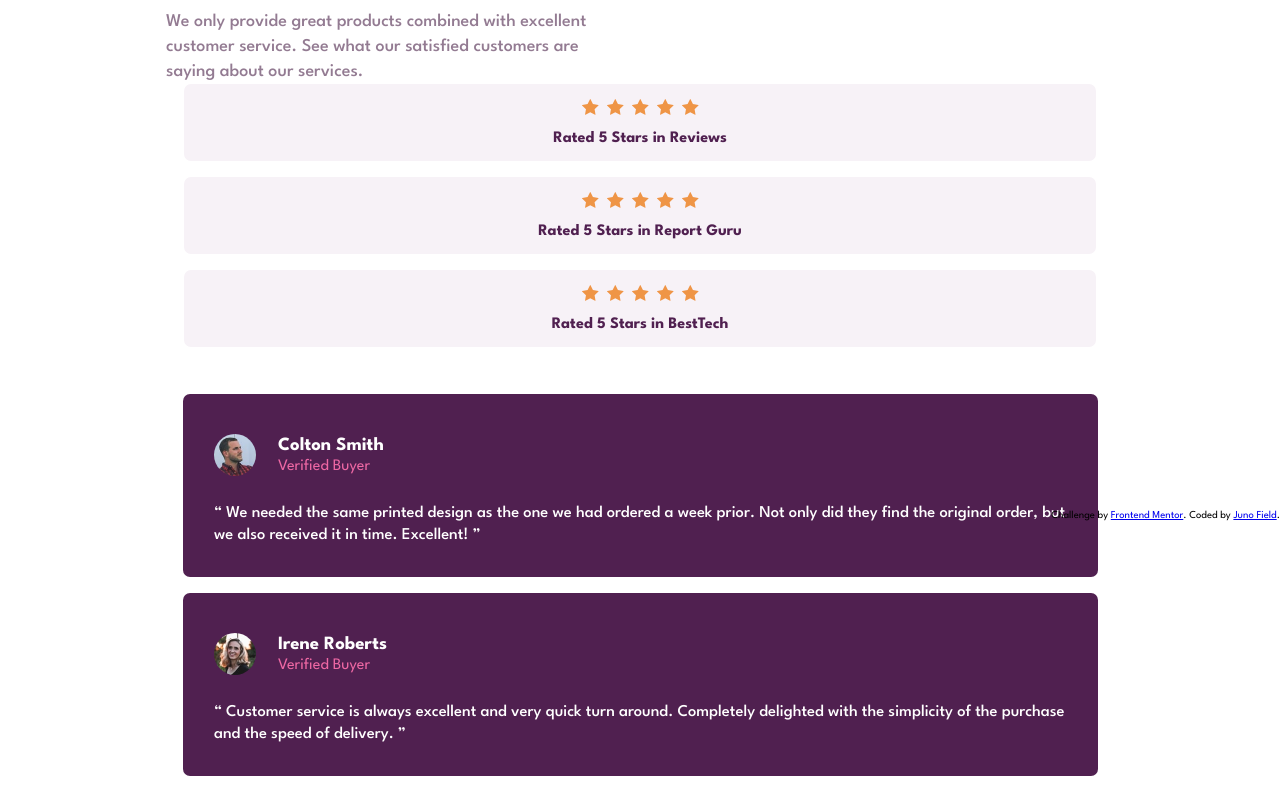
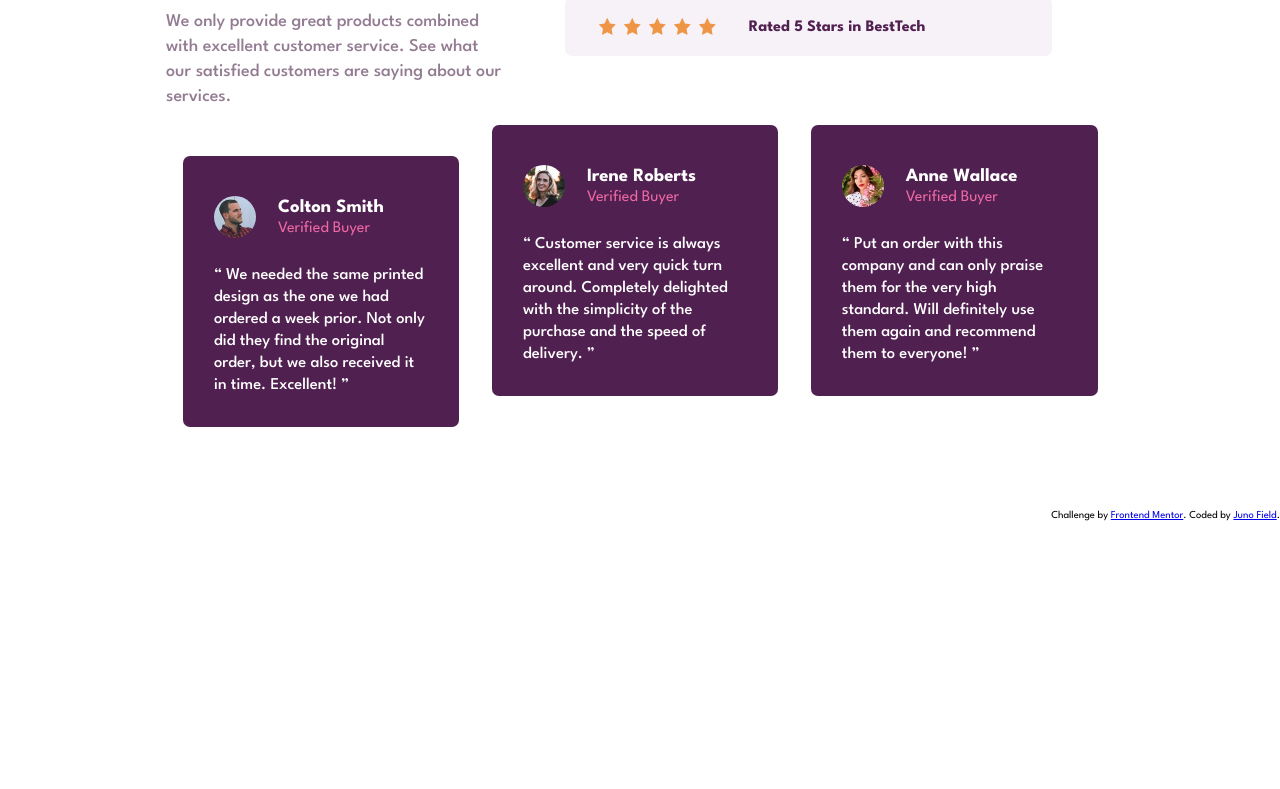
Before and after one commit to JunoField/fm6-social-proof-section, a website built with Parcel: page index.html in a window 1280 px wide. Shown: the part 279-1068 px from the top of the page. After the commit the page ends 900 px from the top, so only its background shows below. Built offline with nearby package versions, Linux system fonts and the light colour scheme.

Commit message:
set up main grid, still needs a lot more tuning

```diff
--- a/index.html
+++ b/index.html
@@ -65,7 +65,7 @@
 
 
     <div id="customer-review-section">
-      <article class="customer-review">
+      <article class="customer-review" id="review-colton">
         <div class="customer-review-header">
           <img src="images/image-colton.jpg">
           <div>
@@ -80,7 +80,7 @@
             Excellent! &#8221;</p>
       </article>
 
-      <article class="customer-review">
+      <article class="customer-review" id="review-irene">
         <div class="customer-review-header">
           <img src="images/image-irene.jpg">
           <div>
@@ -94,7 +94,7 @@
       delighted with the simplicity of the purchase and the speed of delivery. &#8221;</p>
       </article>
 
-      <article class="customer-review">
+      <article class="customer-review" id="review-anne">
         <div class="customer-review-header">
           <img src="images/image-anne.jpg">
           <div>
--- a/style.scss
+++ b/style.scss
@@ -134,9 +134,19 @@ body{
 @media only screen and (min-width: 1200px){
     body{
         padding: 110px 158px 118px 158px;
+        display: grid;
+        grid-template-columns: auto auto;
+        grid-template-rows: auto auto;
+
     }
 
     #intro{
+        /*grid-column-start: 0;
+        grid-column-end: 1;
+        grid-row-start: 0;
+        grid-row-end: 1;*/
+
+
         text-align: left;
         margin: 0px;
         max-width: 450px; //temporary - will use grid
@@ -153,4 +163,63 @@ body{
             line-height: 25px;
         }
     }
+
+    /*
+    #pro-review-section{
+        grid-column-start: 1;
+        grid-column-end: 2;
+        grid-row-start: 0;
+        grid-row-end: 1;
+    }*/
+
+
+    .pro-review{
+        width: 445px;
+        display: flex;
+        flex-direction: row;
+        margin: auto auto 20px auto;
+        padding: 21px;
+        p{
+            margin: auto auto -15px 25px;
+
+        }
+    }
+
+    .stars{
+        margin: auto 0px auto 13px;
+        justify-content: flex-start;
+        img{
+            height: 17px;
+            width: 17px;
+        }
+    }
+
+
+
+    #customer-review-section{
+        grid-row: 2;
+        grid-column: 1 / span 2;
+
+        display: grid;
+        grid-column-template: auto auto auto;
+        grid-row-template: auto;
+    }
+
+
+
+
+
+    #review-colton{
+        grid-column: 1
+    }
+
+    #review-irene{
+        grid-column: 2;
+
+    }
+
+    #review-anne{
+        grid-column: 3;
+    }
+
 }
```
Also changed, not shown: dist/index.html, 2 other files.
